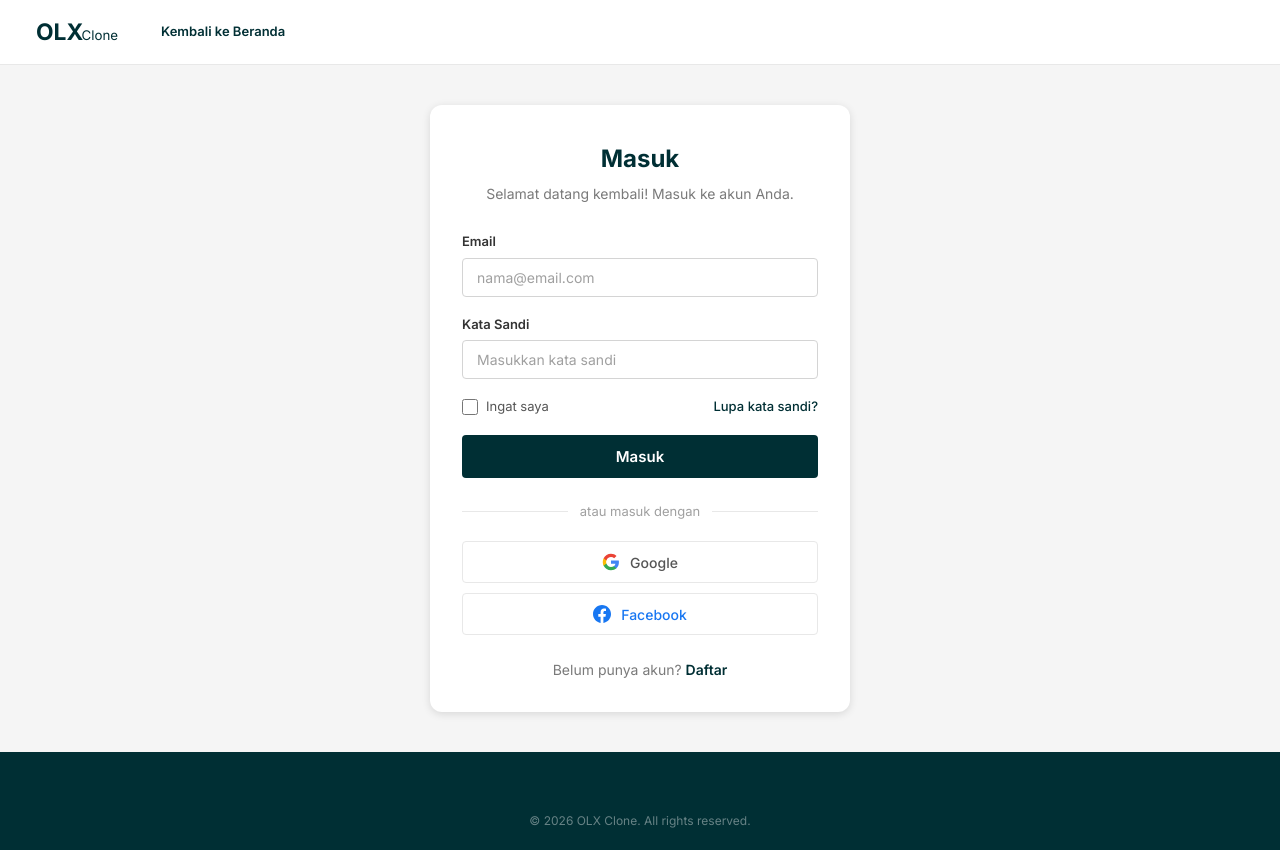
After one commit to Samsulmaarif01/OLX_Clone, a PHP site: page /login.php in a window 1280 px wide. The commit adds this page. Run offline with PHP 8.4, Linux system fonts and the light colour scheme.

Commit message:
feat: add login and registration pages with corresponding authentication styling

```diff
--- /dev/null
+++ b/login.php
@@ -0,0 +1,79 @@
+<!DOCTYPE html>
+<html lang="id">
+<head>
+    <meta charset="UTF-8">
+    <meta name="viewport" content="width=device-width, initial-scale=1.0">
+    <title>Masuk - OLX Clone</title>
+    <link rel="stylesheet" href="style.css">
+    <link rel="preconnect" href="https://fonts.googleapis.com">
+    <link href="https://fonts.googleapis.com/css2?family=Inter:wght@400;500;600;700&display=swap" rel="stylesheet">
+</head>
+<body>
+
+    <header class="header">
+        <div class="header-inner">
+            <a href="index.php" class="logo">
+                <svg viewBox="0 0 100 28" class="logo-svg">
+                    <text x="0" y="22" font-family="Inter, sans-serif" font-weight="800" font-size="24" fill="#002f34">OLX</text>
+                    <text x="48" y="22" font-family="Inter, sans-serif" font-weight="300" font-size="14" fill="#002f34">Clone</text>
+                </svg>
+            </a>
+            <nav class="header-nav">
+                <a href="index.php">Kembali ke Beranda</a>
+            </nav>
+        </div>
+    </header>
+
+    <main class="auth-page">
+        <div class="auth-card">
+            <div class="auth-header">
+                <h1>Masuk</h1>
+                <p>Selamat datang kembali! Masuk ke akun Anda.</p>
+            </div>
+            <form class="auth-form" action="" method="POST">
+                <div class="form-group">
+                    <label for="email">Email</label>
+                    <input type="email" id="email" name="email" placeholder="nama@email.com" required>
+                </div>
+                <div class="form-group">
+                    <label for="password">Kata Sandi</label>
+                    <input type="password" id="password" name="password" placeholder="Masukkan kata sandi" required>
+                </div>
+                <div class="form-options">
+                    <label class="checkbox-label">
+                        <input type="checkbox" name="remember">
+                        <span>Ingat saya</span>
+                    </label>
+                    <a href="forgot.php" class="forgot-link">Lupa kata sandi?</a>
+                </div>
+                <button type="submit" class="btn-auth">Masuk</button>
+            </form>
+            <div class="auth-divider">
+                <span>atau masuk dengan</span>
+            </div>
+            <div class="auth-social">
+                <button class="btn-social btn-google">
+                    <svg width="18" height="18" viewBox="0 0 24 24"><path fill="#4285F4" d="M22.56 12.25c0-.78-.07-1.53-.2-2.25H12v4.26h5.92a5.06 5.06 0 0 1-2.2 3.32v2.77h3.57c2.08-1.92 3.28-4.74 3.28-8.1z"/><path fill="#34A853" d="M12 23c2.97 0 5.46-.98 7.28-2.66l-3.57-2.77c-.98.66-2.23 1.06-3.71 1.06-2.86 0-5.29-1.93-6.16-4.53H2.18v2.84C3.99 20.53 7.7 23 12 23z"/><path fill="#FBBC05" d="M5.84 14.09c-.22-.66-.35-1.36-.35-2.09s.13-1.43.35-2.09V7.07H2.18C1.43 8.55 1 10.22 1 12s.43 3.45 1.18 4.93l2.85-2.22.81-.62z"/><path fill="#EA4335" d="M12 5.38c1.62 0 3.06.56 4.21 1.64l3.15-3.15C17.45 2.09 14.97 1 12 1 7.7 1 3.99 3.47 2.18 7.07l3.66 2.84c.87-2.6 3.3-4.53 6.16-4.53z"/></svg>
+                    Google
+                </button>
+                <button class="btn-social btn-facebook">
+                    <svg width="18" height="18" viewBox="0 0 24 24" fill="#1877F2"><path d="M24 12.073c0-6.627-5.373-12-12-12s-12 5.373-12 12c0 5.99 4.388 10.954 10.125 11.854v-8.385H7.078v-3.47h3.047V9.43c0-3.007 1.792-4.669 4.533-4.669 1.312 0 2.686.235 2.686.235v2.953H15.83c-1.491 0-1.956.925-1.956 1.874v2.25h3.328l-.532 3.47h-2.796v8.385C19.612 23.027 24 18.062 24 12.073z"/></svg>
+                    Facebook
+                </button>
+            </div>
+            <div class="auth-footer">
+                Belum punya akun? <a href="register.php">Daftar</a>
+            </div>
+        </div>
+    </main>
+
+    <footer class="footer">
+        <div class="container">
+            <div class="footer-bottom">
+                <p>&copy; 2026 OLX Clone. All rights reserved.</p>
+            </div>
+        </div>
+    </footer>
+
+</body>
+</html>
--- a/style.css
+++ b/style.css
@@ -1019,3 +1019,211 @@ a {
     margin-top: 32px;
     padding-top: 8px;
 }
+
+/* ==================== AUTH PAGE ==================== */
+
+.auth-page {
+    min-height: calc(100vh - 130px);
+    display: flex;
+    align-items: center;
+    justify-content: center;
+    padding: 40px 16px;
+    background: var(--gray-100);
+}
+
+.auth-card {
+    background: var(--white);
+    border-radius: var(--radius-lg);
+    box-shadow: var(--shadow-md);
+    width: 100%;
+    max-width: 420px;
+    padding: 36px 32px 32px;
+}
+
+.auth-header {
+    text-align: center;
+    margin-bottom: 28px;
+}
+
+.auth-header h1 {
+    font-size: 24px;
+    font-weight: 700;
+    color: var(--primary);
+    margin-bottom: 6px;
+}
+
+.auth-header p {
+    font-size: 14px;
+    color: var(--gray-500);
+}
+
+.auth-form {
+    display: flex;
+    flex-direction: column;
+    gap: 18px;
+}
+
+.form-group {
+    display: flex;
+    flex-direction: column;
+    gap: 6px;
+}
+
+.form-group label {
+    font-size: 13px;
+    font-weight: 600;
+    color: var(--gray-700);
+}
+
+.form-group input {
+    padding: 10px 14px;
+    border: 1.5px solid var(--gray-300);
+    border-radius: var(--radius-sm);
+    font-size: 14px;
+    font-family: var(--font);
+    outline: none;
+    transition: border-color 0.2s;
+    background: var(--white);
+}
+
+.form-group input:focus {
+    border-color: var(--primary);
+}
+
+.form-group input::placeholder {
+    color: var(--gray-400);
+}
+
+.form-options {
+    display: flex;
+    justify-content: space-between;
+    align-items: center;
+    font-size: 13px;
+}
+
+.checkbox-label {
+    display: flex;
+    align-items: center;
+    gap: 8px;
+    cursor: pointer;
+    color: var(--gray-600);
+    font-size: 13px;
+}
+
+.checkbox-label input[type="checkbox"] {
+    width: 16px;
+    height: 16px;
+    accent-color: var(--primary);
+    cursor: pointer;
+}
+
+.forgot-link {
+    color: var(--primary);
+    font-weight: 500;
+    font-size: 13px;
+}
+
+.forgot-link:hover {
+    text-decoration: underline;
+}
+
+.btn-auth {
+    width: 100%;
+    padding: 12px;
+    background: var(--primary);
+    color: var(--white);
+    border: none;
+    border-radius: var(--radius-sm);
+    font-size: 15px;
+    font-weight: 600;
+    cursor: pointer;
+    font-family: var(--font);
+    transition: background 0.2s;
+}
+
+.btn-auth:hover {
+    background: var(--primary-light);
+}
+
+.auth-divider {
+    display: flex;
+    align-items: center;
+    gap: 12px;
+    margin: 24px 0 20px;
+    color: var(--gray-400);
+    font-size: 13px;
+}
+
+.auth-divider::before,
+.auth-divider::after {
+    content: "";
+    flex: 1;
+    height: 1px;
+    background: var(--gray-200);
+}
+
+.auth-social {
+    display: flex;
+    flex-direction: column;
+    gap: 10px;
+    margin-bottom: 24px;
+}
+
+.btn-social {
+    width: 100%;
+    padding: 11px;
+    border: 1.5px solid var(--gray-200);
+    border-radius: var(--radius-sm);
+    background: var(--white);
+    font-size: 14px;
+    font-weight: 500;
+    cursor: pointer;
+    display: flex;
+    align-items: center;
+    justify-content: center;
+    gap: 10px;
+    font-family: var(--font);
+    transition: all 0.2s;
+    color: var(--gray-700);
+}
+
+.btn-social:hover {
+    border-color: var(--gray-300);
+    background: var(--gray-50);
+}
+
+.btn-google {
+    color: var(--gray-600);
+}
+
+.btn-facebook {
+    color: #1877F2;
+}
+
+.auth-footer {
+    text-align: center;
+    font-size: 14px;
+    color: var(--gray-500);
+}
+
+.auth-footer a {
+    color: var(--primary);
+    font-weight: 600;
+}
+
+.auth-footer a:hover {
+    text-decoration: underline;
+}
+
+.form-terms {
+    font-size: 13px;
+}
+
+.form-terms .checkbox-label span a {
+    color: var(--primary);
+    font-weight: 500;
+}
+
+.form-terms .checkbox-label span a:hover {
+    text-decoration: underline;
+}
```
Also changed, not shown: register.php (added, +86 -0 lines).
